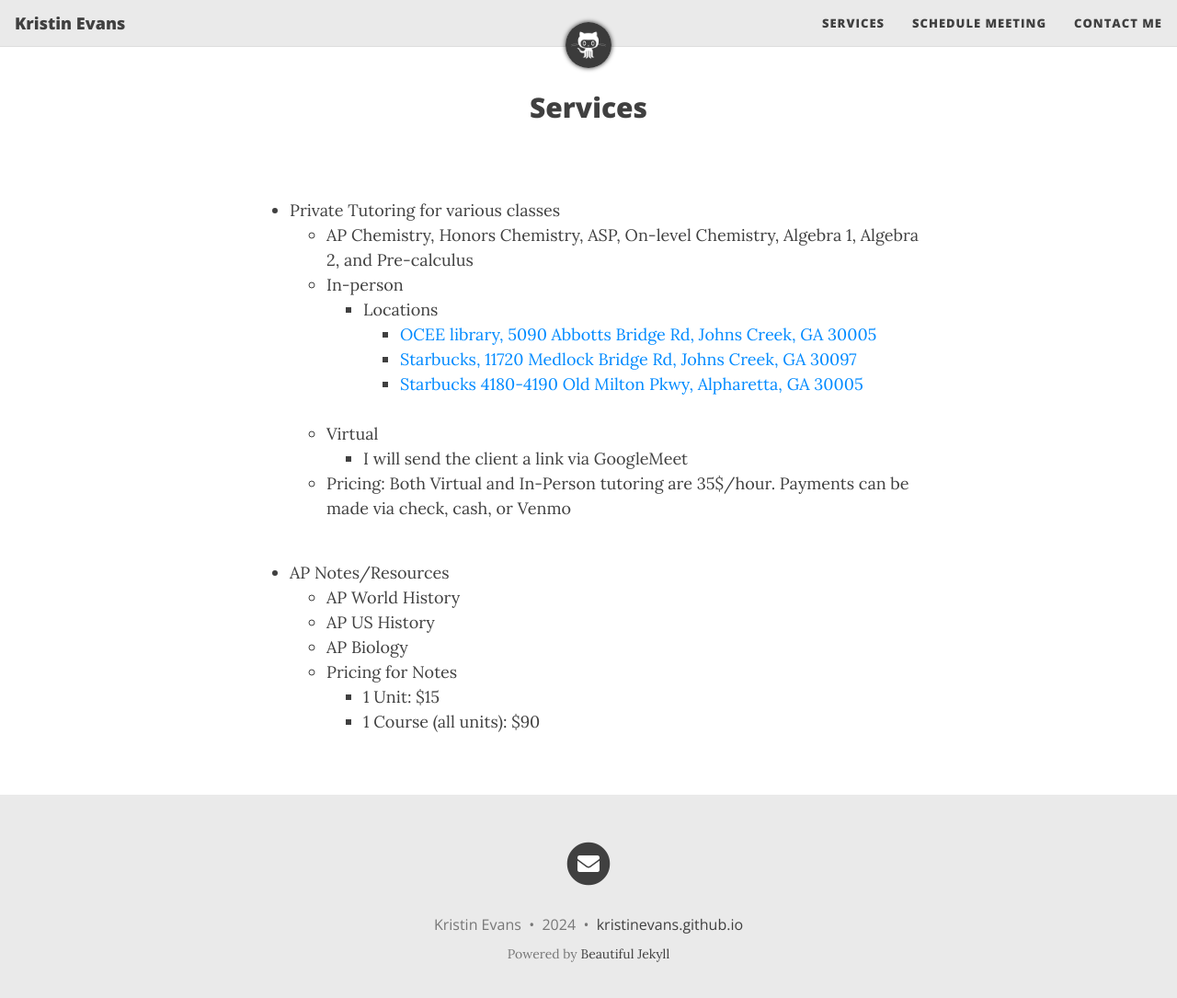
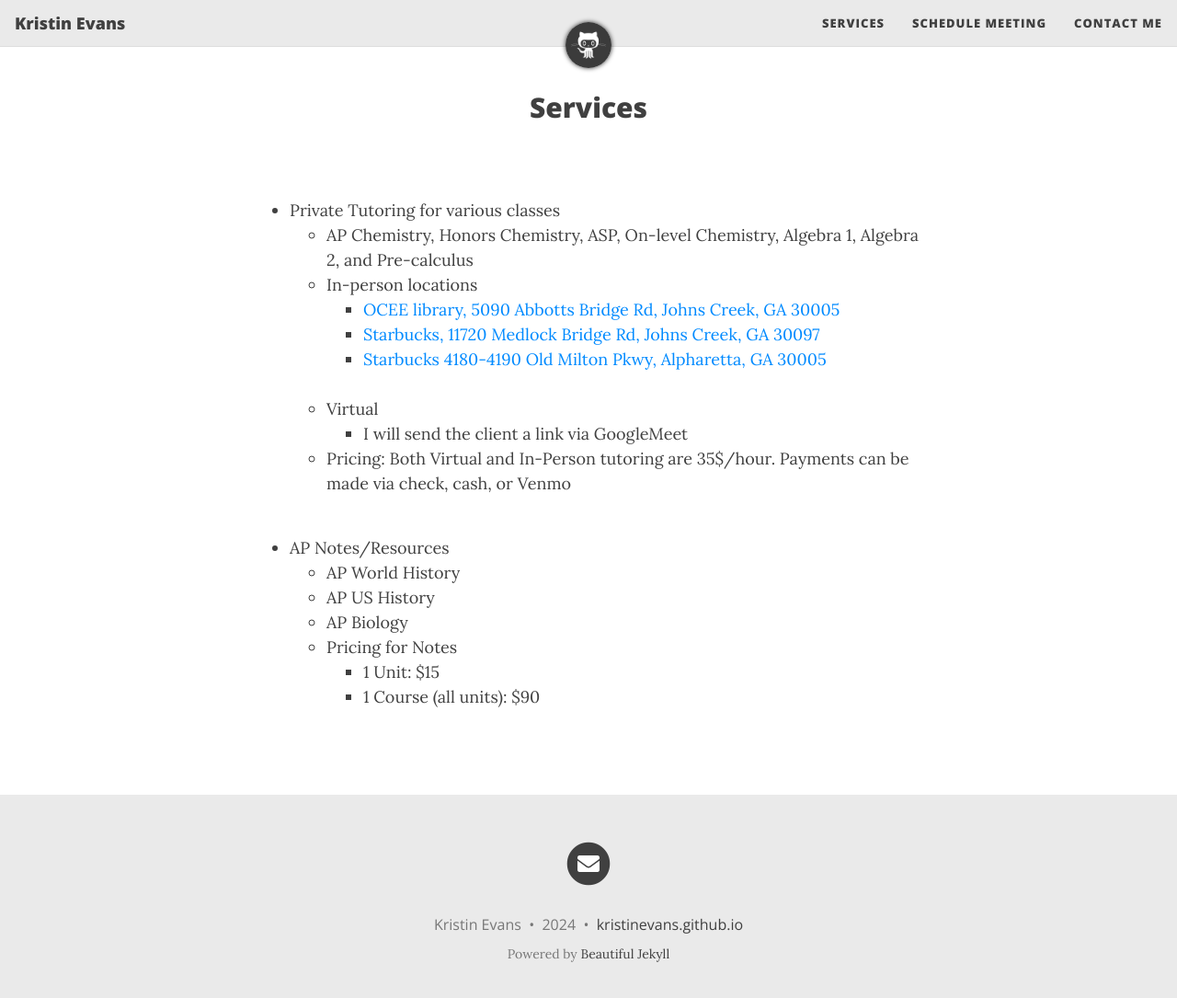
Before and after one commit to kristinevans/kristinevans.github.io, a Jekyll site: the page built from services.html, in a window 1280 px wide and 1098 px high. Shown: the top 1085 px of the window at 92% size. Built offline with Jekyll 4.4.1, drawn with Linux system fonts in a browser that asks for light colours; nearby versions of some CDN libraries.

Commit message:
Tighten spacing

```diff
--- a/_layouts/services.html
+++ b/_layouts/services.html
@@ -29,11 +29,7 @@ layout: base
                 1, Algebra 2, and Pre-calculus
               </li>
               <li>
-                In-person
-                <ul>
-                  <li>
-                    Locations
-                    <br />
+                In-person locations
                 <ul>
                   <li>
                     <a
@@ -60,8 +56,6 @@ layout: base
                       Starbucks 4180-4190 Old Milton Pkwy, Alpharetta, GA
                       30005</a
                     >
-                      </li>
-                    </ul>
                   </li>
                 </ul>
               </li>
```
Lines whose indentation alone changed are shown as unchanged.
